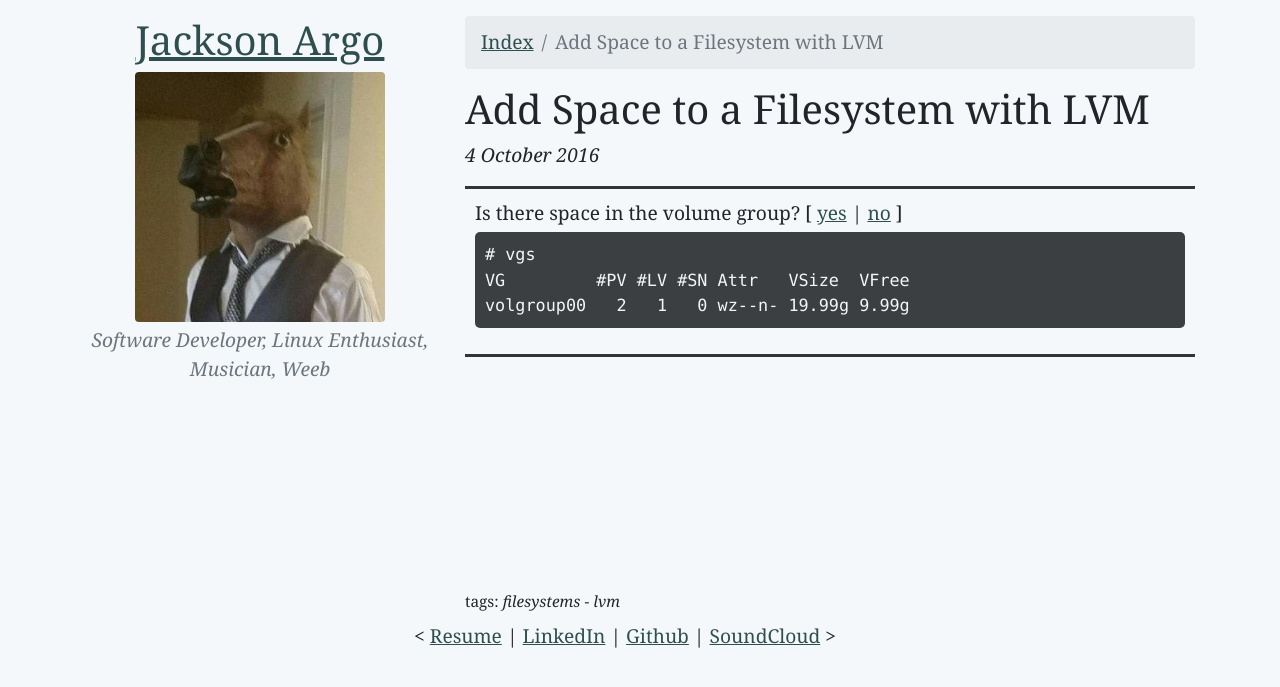
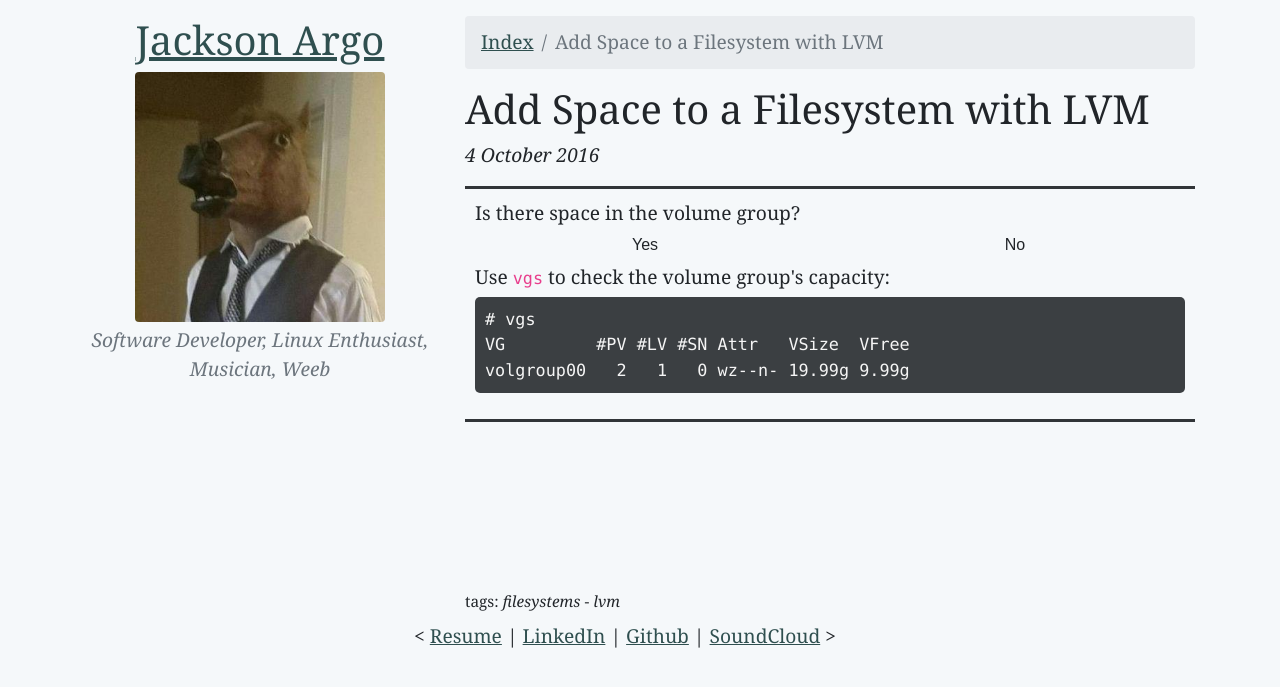
Before and after one commit to jacksonargo/jacksonargo.com, a Jekyll site: the page built from technology/_posts/2016-10-04-lvm-flowchart.html, in a window 1280 px wide. Shown: the top 687 px of the page. Built offline with Jekyll 4.4.1, drawn with Linux system fonts in a browser that asks for light colours; nearby versions of some CDN libraries.

Commit message:
use buttons for lvm flowchart

```diff
--- a/technology/_posts/2016-10-04-lvm-flowchart.html
+++ b/technology/_posts/2016-10-04-lvm-flowchart.html
@@ -30,14 +30,32 @@ author: Jackson Argo
         border-bottom-width: medium;
         margin-bottom: 400px;
     }
+
+    a.answer {
+        text-decoration: none;
+        font-family: sans-serif;
+        width: 100%;
+        border: black thin;
+    }
+
+    a.answer:hover {
+        color: whitesmoke;
+        background: #698698;
+    }
 </style>
 
-<div class="row flowchart">
+{% assign answer = "answer btn" %}
+
+<div id="flowchart" class="row flowchart">
     <div class="col">
         <div id="is-vg-full" class="chart-item">
             Is there space in the volume group?
-            [ <a href="#grow-vg">yes</a> | <a href="#is-disk-partitioned">no</a> ]
+            <div class="row">
+                <div class="col"><a href="#grow-vg" class="answer {{ answer }}">Yes</a></div>
+                <div class="col"><a href="#is-disk-partitioned" class="{{ answer }}">No</a></div>
+            </div>
 
+            Use <code>vgs</code> to check the volume group's capacity:
             <pre># vgs
 VG         #PV #LV #SN Attr   VSize  VFree
 volgroup00   2   1   0 wz--n- 19.99g 9.99g</pre>
@@ -45,7 +63,10 @@ volgroup00   2   1   0 wz--n- 19.99g 9.99g</pre>
 
         <div id="is-disk-partitioned" class="chart-item">
             Are the physical volumes in the volume group on partitions?
-            [ <a href="#is-table-full">yes</a> | <a href="#is-device-full">no</a> ]
+            <div class="row">
+                <div class="col"><a href="#is-table-full" class="{{ answer }}">Yes</a></div>
+                <div class="col"><a href="#is-device-full" class="{{ answer }}">No</a></div>
+            </div>
 
             <pre>PV         VG         Fmt  Attr PSize  PFree
 /dev/xvdb1 volgroup00 lvm2 a--  10.00g 10.00g
@@ -78,8 +99,10 @@ Disk Flags:</pre>
 
         <div id="is-device-full" class="chart-item">
             Is the device entire used?
-            [ <a href="#is-device-growable">yes</a> | <a href="#create-partition">no</a> ]
-
+            <div class="row">
+                <div class="col"><a href="#is-device-growable" class="{{ answer }}">Yes</a></div>
+                <div class="col"><a href="#create-partition" class="{{ answer }}">No</a></div>
+            </div>
             <pre># pvs
 PV         VG         Fmt  Attr PSize  PFree
 /dev/xvdc  volgroup01 lvm2 a--  25.00g 25.00g
@@ -95,17 +118,24 @@ Disk Flags:</pre>
 
         <div id="is-device-growable" class="chart-item">
             Can you increase the size of the device?
-            [ <a href="#grow-device">yes</a> | <a href="#add-device">no</a> ]
+            <div class="row">
+                <div class="col"><a href="#grow-device" class="{{ answer }}">Yes</a></div>
+                <div class="col"><a href="#add-device" class="{{ answer }}">No</a></div>
+            </div>
         </div>
 
         <div id="grow-device" class="chart-item">
             Increase the size of the device.
-            [ <a href="#scan-device">continue</a> ]
+            <div class="row">
+                <div class="col"><a href="#scan-device" class="{{ answer }}">Continue</a></div>
+            </div>
         </div>
 
         <div id="scan-device" class="chart-item">
-            Rescan the device so the kernel recognizes the new size.
-            [ <a href="#grow-pv">continue</a> ]
+            Scan the device so the kernel recognizes the new size.
+            <div class="row">
+                <div class="col"><a href="#grow-pv" class="{{ answer }}">Continue</a></div>
+            </div>
 
             <pre># echo 1 > /sys/block/xvdc/device/rescan
 # vgs
@@ -114,15 +144,14 @@ volgroup01   1   0   0 wz--n- 25.00g 25.00g
 
 # pvs
 PV         VG         Fmt  Attr PSize  PFree
-/dev/xvdc  volgroup01 lvm2 a--  25.00g 25.00g
-
- </pre>
+/dev/xvdc  volgroup01 lvm2 a--  25.00g 25.00g</pre>
         </div>
 
-        <hr>
         <div id="grow-pv" class="chart-item">
             Increase the size of the physical volume.
-            [ <a href="#grow-vg">continue</a> ]
+            <div class="row">
+                <div class="col"><a href="#grow-vg" class="{{ answer }}">Continue</a></div>
+            </div>
 
             <pre># pvresize /dev/xvdc
    Physical volume "/dev/xvdc" changed
@@ -139,28 +168,35 @@ PV         VG         Fmt  Attr PSize  PFree
 
         <div id="add-device" class="chart-item">
             Add a new device.
-            [ <a href="#scan-scsi">continue</a> ]
+            <div class="row">
+                <div class="col"><a href="#scan-scsi" class="{{ answer }}">Continue</a></div>
+            </div>
         </div>
 
-        <hr>
         <div id="scan-scsi" class="chart-item">
             Scan the scsi host for the new device.
-            [ <a href="#create-partition-table">continue</a> ]
-
+            <div class="row">
+                <div class="col"><a href="#create-partition-table" class="{{ answer }}">Continue</a></div>
+            </div>
             <pre># echo "- - -" > /sys/class/scsi_host/host0/scan</pre>
         </div>
 
         <div id="create-partition-table" class="chart-item">
-            Create a partition on the new device.
-            [ <a href="#create-partition">continue</a> ]
+            Create a partition on the new device.<br>
+            <div class="row">
+                <div class="col"><a href="#create-partition" class="{{ answer }}">Continue</a></div>
+            </div>
 
             <pre># parted /dev/xvdc mklabel gpt
 # parted /dev/xvdc mkpart primary 0% 100%</pre>
         </div>
 
         <div id="is-table-full" class="chart-item">
-            Is there space available to add a new partition?
-            [ <a href="#create-partition">yes</a> | <a href="#is-device-growable">no</a> ]
+            Is there space available to add a new partition?<br>
+            <div class="row">
+                <div class="col"><a href="#create-partition" class="{{ answer }}">Yes</a></div>
+                <div class="col"><a href="#is-device-growable" class="{{ answer }}">No</a></div>
+            </div>
 
             <pre># parted /dev/xvdb unit gib print free
 Model: Xen Virtual Block Device (xvd)
@@ -176,10 +212,11 @@ Number  Start    End      Size     File system  Name     Flags
         20.0GiB  50.0GiB  30.0GiB  Free Space</pre>
         </div>
 
-        <hr>
         <div id="create-partition" class="chart-item">
-            Use parted to create a new lvm partition.
-            [ <a href="#create-pv">continue</a> ]
+            Use <code>parted</code> to create a new lvm partition.<br>
+            <div class="row">
+                <div class="col"><a href="#create-pv" class="{{ answer }}">Continue</a></div>
+            </div>
 
             <pre># parted /dev/xvdb unit gib print
 Model: Xen Virtual Block Device (xvd)
@@ -210,8 +247,10 @@ Number  Start    End      Size     File system  Name     Flags
         </div>
 
         <div id="create-pv" class="chart-item">
-            Use <code>pvcreate</code> to build a new physical volume on the partition.
-            [ <a href="#grow-vg">continue</a> ]
+            Use <code>pvcreate</code> to build a new physical volume on the partition.<br>
+            <div class="row">
+                <div class="col"><a href="#grow-vg" class="{{ answer }}">Continue</a></div>
+            </div>
 
             <pre># pvs
 PV         VG   Fmt  Attr PSize  PFree
@@ -228,8 +267,10 @@ PV         VG   Fmt  Attr PSize  PFree
         </div>
 
         <div id="grow-vg" class="chart-item">
-            Use vgextend to extend the volume group with the new physical volume.
-            [ <a href="#grow-lv">continue</a> ]
+            Use <code>vgextend</code> to extend the volume group with the new physical volume.<br>
+            <div class="row">
+                <div class="col"><a href="#grow-lv" class="{{ answer }}">Continue</a></div>
+            </div>
 
             <pre># vgs
 VG         #PV #LV #SN Attr   VSize  VFree
@@ -244,8 +285,10 @@ volgroup00   2   1   0 wz--n- 29.99g 19.99g</pre>
         </div>
 
         <div id="grow-lv" class="chart-item">
-            Use lvextend to increase the size of the logical partition.
-            [ <a href="#grow-filesystem">continue</a> ]
+            Use <code>lvextend</code> to increase the size of the logical partition.<br>
+            <div class="row">
+                <div class="col"><a href="#grow-filesystem" class="{{ answer }}">Continue</a></div>
+            </div>
 
             <pre># lvs
 LV    VG         Attr       LSize  Pool Origin Data%  Meta%  Move Log Cpy%Sync Convert
@@ -273,13 +316,18 @@ lvol0 volgroup00 -wi-a----- 29.99g</pre>
         </div>
 
         <div id="grow-filesystem" class="chart-item">
-            Is the filesystem ext4 or xfs?
-            [ <a href="#grow-ext4">ext4</a> | <a href="#grow-xfs">xfs</a> ]
+            Is the filesystem ext4 or xfs?<br>
+            <div class="row">
+                <div class="col"><a href="#grow-ext4" class="{{ answer }}">ext4</a></div>
+                <div class="col"><a href="#grow-ext4" class="{{ answer }}">xfs</a></div>
+            </div>
         </div>
 
         <div id="grow-ext4" class="chart-item">
-            Use resize2fs to resize the filesystem.
-            [ <a href="#done">continue</a> ]
+            Use <code>resize2fs</code> to resize the filesystem.<br>
+            <div class="row">
+                <div class="col"><a href="#done" class="{{ answer }}">Continue</a></div>
+            </div>
 
             <pre># df -h /dev/volgroup00/lvol0
 Filesystem                    Size  Used Avail Use% Mounted on
@@ -297,8 +345,11 @@ Filesystem                    Size  Used Avail Use% Mounted on
         </div>
 
         <div id="grow-xfs" class="chart-item">
-            Use xfs_growfs to resize the filesystem.
-            [ <a href="#done">continue</a> ]
+            Use <code>xfs_growfs</code> to resize the filesystem.<br>
+            <div class="row">
+                <div class="col"><a href="#done" class="{{ answer }}">Continue</a></div>
+            </div>
+
             <pre># df -h /dev/volgroup00/lvol0
 Filesystem                    Size  Used Avail Use% Mounted on
 /dev/mapper/volgroup00-lvol0   20G   45M   19G   1% /mnt/volgroup00/lvol0
@@ -315,7 +366,10 @@ Filesystem                    Size  Used Avail Use% Mounted on
         </div>
 
         <div id="done" class="chart-item">
-            You are done! [ <a href="#is-vg-full">restart</a> ]
+            You are done!<br>
+            <div class="row">
+                <div class="col"><a href="#is-vg-full" class="{{ answer }}">Restart</a></div>
+            </div>
         </div>
     </div>
 </div>
```
